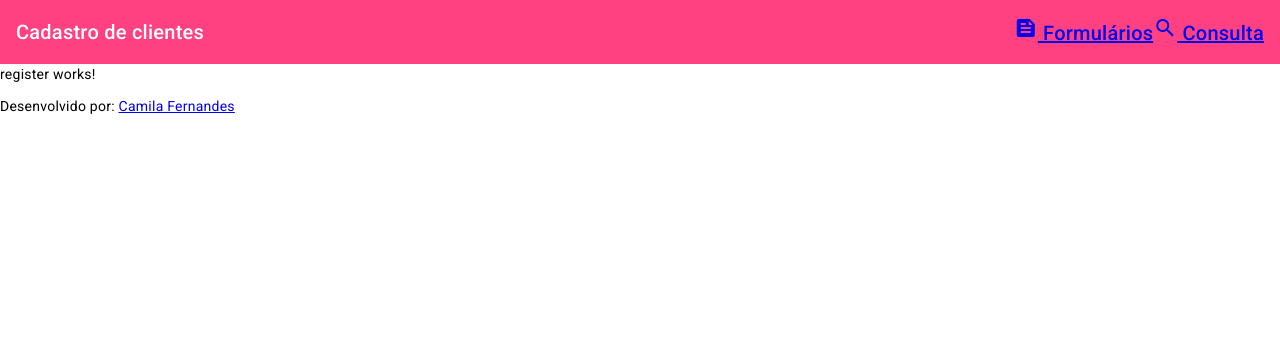
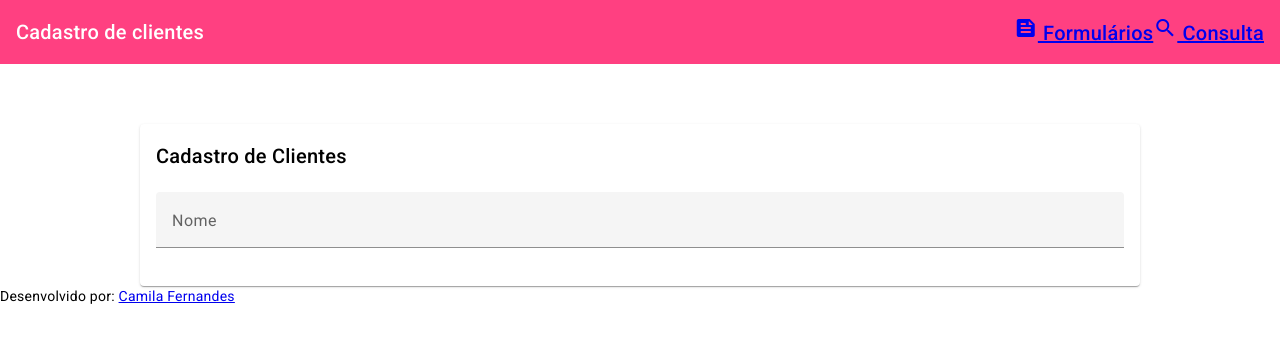
Before and after one commit to camilafernandes140494/crud-angular-material, an Angular app: page /register in a window 1280 px wide. Shown: the top 342 px of the page. Built offline with nearby package versions, Linux system fonts and the light colour scheme.

Commit message:
feat: Implement registration form layout and structure in register component

```diff
--- a/src/app/register/register.component.html
+++ b/src/app/register/register.component.html
@@ -1 +1,31 @@
-<p>register works!</p>
+<div fxLayout="row" fxLayoutAlign="center">
+  <div fxLayout="column" fxFlex="1000px">
+    <form class="mt-60" #clientesFrm="ngForm">
+      <mat-card>
+        <mat-card-header>
+          <mat-card-title>Cadastro de Clientes</mat-card-title>
+        </mat-card-header>
+        <mat-card-content class="mt-20">
+          <div fxLayout="row" fxLayoutAlign="start" fxLayoutGap="16px">
+            <mat-form-field class="full-width">
+              <mat-label>Nome</mat-label>
+              <input matInput name="nome" placeholder="Camila Fernandes" />
+              <!-- <mat-error *ngIf="clientesFrm.controls.nome?.errors?.required"
+                  >O nome é obrigatório.</mat-error
+                > -->
+            </mat-form-field>
+          </div>
+
+          <!-- <button
+            mat-raised-button
+            color="primary"
+            type="submit"
+            [disabled]="!clientesFrm.valid"
+          >
+            Cadastrar
+          </button> -->
+        </mat-card-content>
+      </mat-card>
+    </form>
+  </div>
+</div>
```
Also changed, not shown: src/app/register/register.component.ts (+18 -8 lines).
